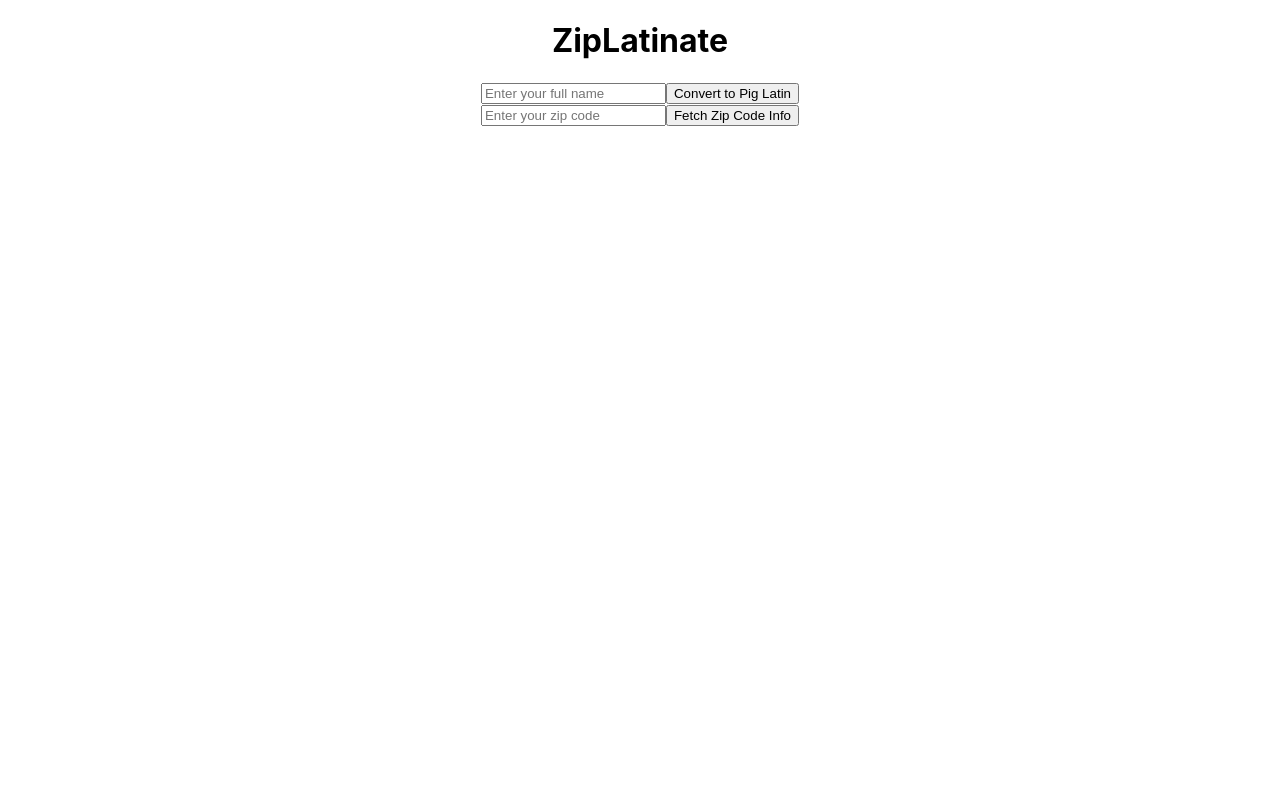
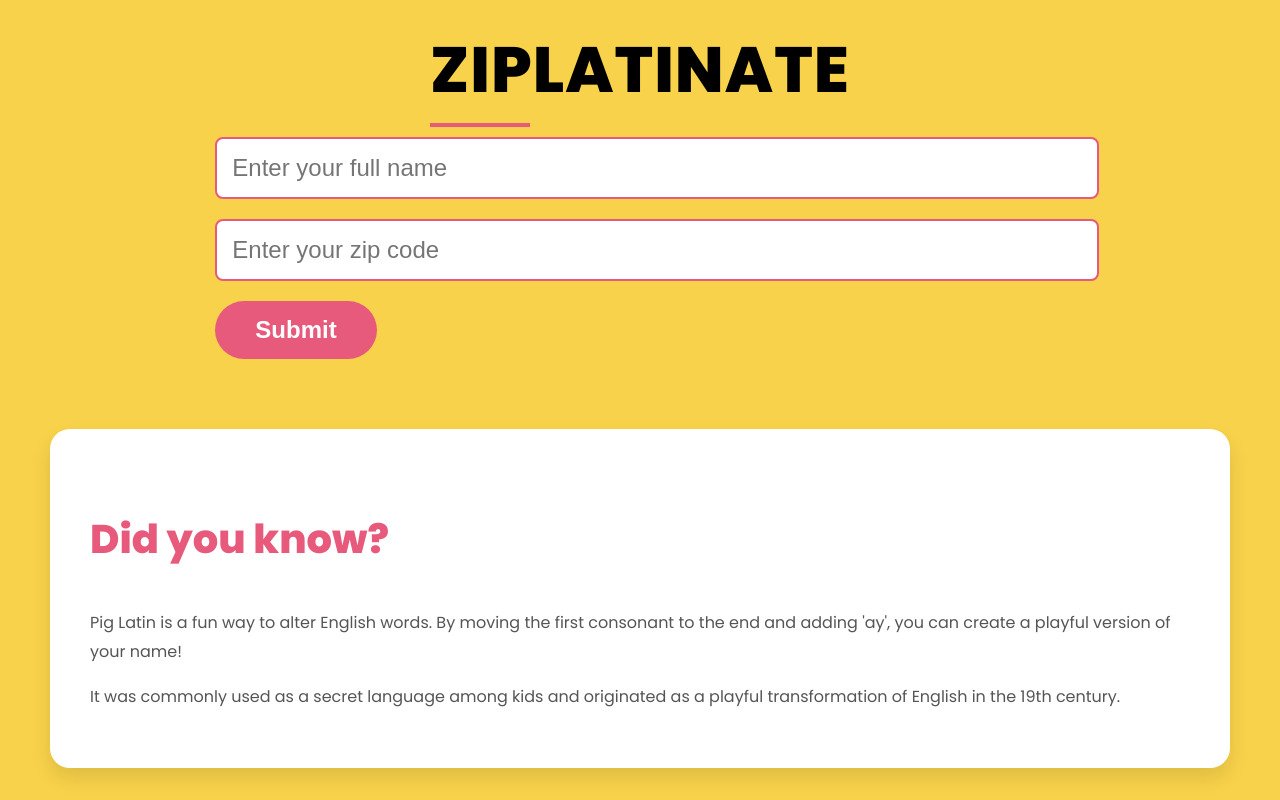
Before and after one commit to Taru-Shukla/Zip_Latinate, a React (Create React App) app in the folder Frontend/zip-latinate-frontend/: page / in a window 1280 px wide. Built offline with nearby package versions, Linux system fonts and the light colour scheme; no server answers.

Commit message:
added css

```diff
--- a/Frontend/zip-latinate-frontend/public/index.html
+++ b/Frontend/zip-latinate-frontend/public/index.html
@@ -24,6 +24,7 @@
       work correctly both with client-side routing and a non-root public URL.
       Learn how to configure a non-root public URL by running `npm run build`.
     -->
+    <link href="https://fonts.googleapis.com/css2?family=Poppins:wght@400;600;800&display=swap" rel="stylesheet">
     <title>React App</title>
   </head>
   <body>
--- a/Frontend/zip-latinate-frontend/src/App.css
+++ b/Frontend/zip-latinate-frontend/src/App.css
@@ -1,38 +1,136 @@
-.App {
-  text-align: center;
+/* General Settings */
+body, html {
+  margin: 0;
+  padding: 0;
+  font-family: 'Poppins', sans-serif; /* Playful, rounded font */
+  background-color: #f8d24a; /* Vibrant yellow background */
+  color: #000; /* Black text */
 }
 
-.App-logo {
-  height: 40vmin;
-  pointer-events: none;
-}
-
-@media (prefers-reduced-motion: no-preference) {
-  .App-logo {
-    animation: App-logo-spin infinite 20s linear;
-  }
-}
-
-.App-header {
-  background-color: #282c34;
-  min-height: 100vh;
+.App {
   display: flex;
   flex-direction: column;
   align-items: center;
   justify-content: center;
-  font-size: calc(10px + 2vmin);
-  color: white;
+  min-height: 100vh;
+  background-color: #f8d24a;
 }
 
-.App-link {
-  color: #61dafb;
+h1 {
+  font-size: 4rem;
+  margin: 20px 0;
+  color: #000; /* Bold black text for the header */
+  font-weight: 800;
+  letter-spacing: 1px;
+  text-transform: uppercase;
+  position: relative;
 }
 
-@keyframes App-logo-spin {
-  from {
-    transform: rotate(0deg);
-  }
-  to {
-    transform: rotate(360deg);
-  }
+h1::after {
+  content: '';
+  position: absolute;
+  left: 0;
+  bottom: -10px;
+  width: 100px;
+  height: 4px;
+  background-color: #e75a7c; /* Pink underline */
 }
+
+/* Main Layout */
+.main-content {
+  display: flex;
+  flex-direction: row;
+  justify-content: space-between;
+  align-items: center;
+  width: 100%;
+  max-width: 1200px;
+  padding: 20px;
+  margin-top: 40px;
+}
+
+.fun-facts, .map-container {
+  flex: 1;
+  padding: 20px;
+  margin: 10px;
+}
+
+/* Fun Facts Section */
+.fun-facts {
+  background-color: #fff; /* White background for contrast */
+  border-radius: 20px;
+  padding: 40px;
+  color: #333;
+  box-shadow: 0 10px 20px rgba(0, 0, 0, 0.1); /* Soft shadow */
+}
+
+.fun-facts h3 {
+  font-size: 2.5rem;
+  color: #e75a7c; /* Pink text for emphasis */
+}
+
+.fun-facts p {
+  line-height: 1.8;
+  margin-top: 10px;
+  color: #555;
+}
+
+/* Map Section */
+.map-container {
+  background-color: #fff; /* White background for contrast */
+  border-radius: 20px;
+  box-shadow: 0 10px 20px rgba(0, 0, 0, 0.1); /* Soft shadow */
+  padding: 40px;
+  text-align: center;
+}
+
+.map-container h3 {
+  color: #e75a7c;
+}
+
+input {
+  padding: 15px;
+  font-size: 1.5rem;
+  border: 2px solid #e75a7c;
+  border-radius: 8px;
+  margin-bottom: 20px;
+  width: 100%;
+  background-color: #fff;
+  color: #333;
+  transition: all 0.3s ease;
+}
+
+input:focus {
+  border-color: #333;
+}
+
+button {
+  padding: 15px 40px;
+  font-size: 1.5rem;
+  font-weight: bold;
+  border: none;
+  border-radius: 50px;
+  background-color: #e75a7c; /* Pink button */
+  color: #fff;
+  cursor: pointer;
+  transition: all 0.3s ease;
+}
+
+button:hover {
+  background-color: #333; /* Dark hover effect */
+  color: #f8d24a; /* Switch to yellow text */
+}
+
+/* Scroll Button */
+.scroll-down {
+  position: absolute;
+  bottom: 30px;
+  left: 50%;
+  transform: translateX(-50%);
+  font-size: 2rem;
+  color: #e75a7c;
+  cursor: pointer;
+}
+
+.scroll-down:hover {
+  color: #333;
+}
--- a/Frontend/zip-latinate-frontend/src/App.js
+++ b/Frontend/zip-latinate-frontend/src/App.js
@@ -1,17 +1,22 @@
 import React, { useState } from "react";
-import NameInput from '../src/components/NameInput.js';
-import ZipcodeInput from '../src/components/ZipcodeInput.js';
-import Map from "../src/components/Map.js";
+import Map from '../src/components/Map.js';
 import './App.css';
 
 function App() {
     const [pigLatinName, setPigLatinName] = useState("");
     const [mapData, setMapData] = useState(null);
+    const [county, setCounty] = useState("");
+    const [population, setPopulation] = useState("");
+    const [name, setName] = useState("");
+    const [zipcode, setZipcode] = useState("");
     const apiURL = process.env.REACT_APP_API_URL;
 
-    const handleNameConvert = async (name) => {
+    const handleSubmit = async (e) => {
+        e.preventDefault();
+
         try {
-            const response = await fetch(`${apiURL}/convert_name`, {
+            // Convert Name to Pig Latin
+            const nameResponse = await fetch(`${apiURL}/convert_name`, {
                 method: 'POST',
                 headers: {
                     'Content-Type': 'application/json',
@@ -19,23 +24,15 @@ function App() {
                 body: JSON.stringify({ name }),
             });
 
-            if (response.ok) {
-                const data = await response.json();
-                setPigLatinName(data.pig_latin_name || "Conversion failed");
+            if (nameResponse.ok) {
+                const nameData = await nameResponse.json();
+                setPigLatinName(nameData.pig_latin_name || "Conversion failed");
             } else {
-                const errorText = await response.text();
-                console.error("Response Error:", errorText);
                 alert('Failed to convert name');
             }
-        } catch (error) {
-            console.error("Error converting name:", error);
-            alert('An error occurred while converting the name.');
-        }
-    };
 
-    const handleZipcodeFetch = async (zipcode) => {
-        try {
-            const response = await fetch(`${apiURL}/zipcode_info`, {
+            // Fetch Zipcode Info
+            const zipcodeResponse = await fetch(`${apiURL}/zipcode_info`, {
                 method: 'POST',
                 headers: {
                     'Content-Type': 'application/json',
@@ -43,29 +40,64 @@ function App() {
                 body: JSON.stringify({ zip_code: zipcode }),
             });
 
-            if (response.ok) {
-                const data = await response.json();
-                console.log("Received data:", data);  // Debugging print
-                const position = [data.latitude, data.longitude];
-                setMapData({ position, county: data.county });
+            if (zipcodeResponse.ok) {
+                const zipData = await zipcodeResponse.json();
+                const position = [zipData.latitude, zipData.longitude];
+                setMapData({ position, county: zipData.county });
+                setCounty(zipData.county);
+                setPopulation(zipData.population);
             } else {
-                const errorText = await response.text();
-                console.error("Response Error:", errorText);
                 alert('Failed to fetch zipcode info');
             }
         } catch (error) {
-            console.error("Error fetching zipcode info:", error);
-            alert('An error occurred while fetching zipcode information.');
+            alert('An error occurred while processing the request.');
         }
     };
 
     return (
         <div className="App">
             <h1>ZipLatinate</h1>
-            <NameInput onConvert={handleNameConvert} />
-            {pigLatinName && <p>Pig Latin Name: {pigLatinName}</p>}
-            <ZipcodeInput onFetchInfo={handleZipcodeFetch} />
-            {mapData && <Map position={mapData.position} county={mapData.county} />}
+
+            {/* Combined Name and Zipcode Input */}
+            <form onSubmit={handleSubmit}>
+                <input
+                    type="text"
+                    value={name}
+                    onChange={(e) => setName(e.target.value)}
+                    placeholder="Enter your full name"
+                    required
+                />
+                <input
+                    type="text"
+                    value={zipcode}
+                    onChange={(e) => setZipcode(e.target.value)}
+                    placeholder="Enter your zip code"
+                    required
+                />
+                <button type="submit">Submit</button>
+            </form>
+
+            {/* Output with county, population and map */}
+            {pigLatinName && county && population && (
+                <p>{`${pigLatinName}'s zip code is in ${county} County and has a population of ${population}.`}</p>
+            )}
+
+            {/* Main Layout with Flexbox */}
+            <div className="main-content">
+                {/* Fun Facts Section */}
+                <div className="fun-facts">
+                    <h3>Did you know?</h3>
+                    <p>Pig Latin is a fun way to alter English words. By moving the first consonant to the end and adding 'ay', you can create a playful version of your name!</p>
+                    <p>It was commonly used as a secret language among kids and originated as a playful transformation of English in the 19th century.</p>
+                </div>
+
+                {/* Conditionally Render Map Section */}
+                {mapData && (
+                    <div className="map-container">
+                        <Map position={mapData.position} county={mapData.county} />
+                    </div>
+                )}
+            </div>
         </div>
     );
 }
```
Also changed, not shown: 1 other file (tests, documents, lock files or other folders).
